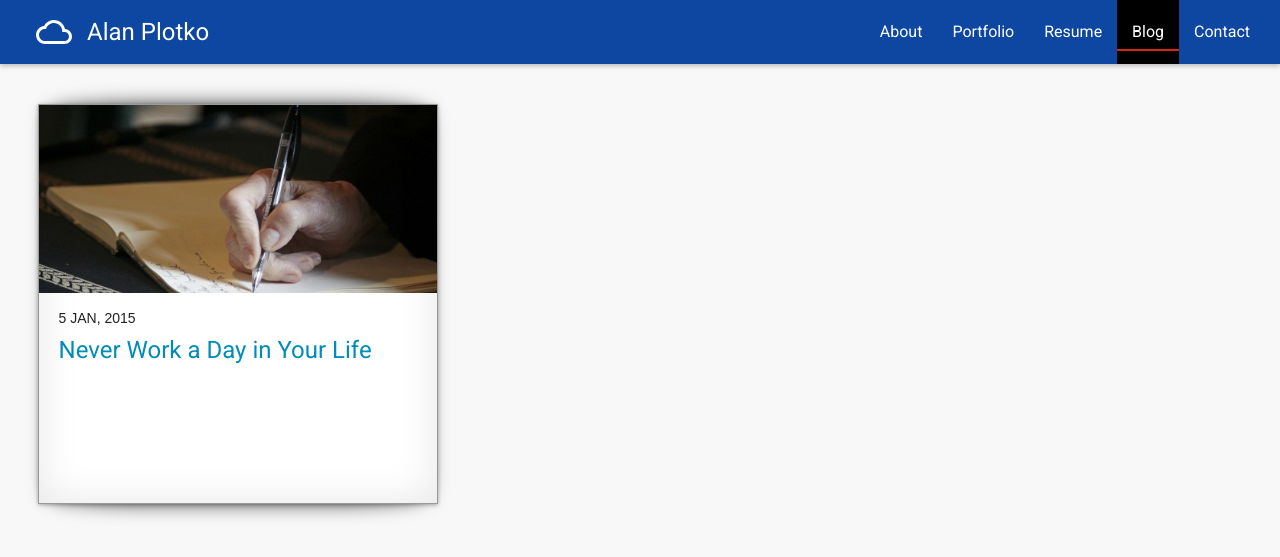
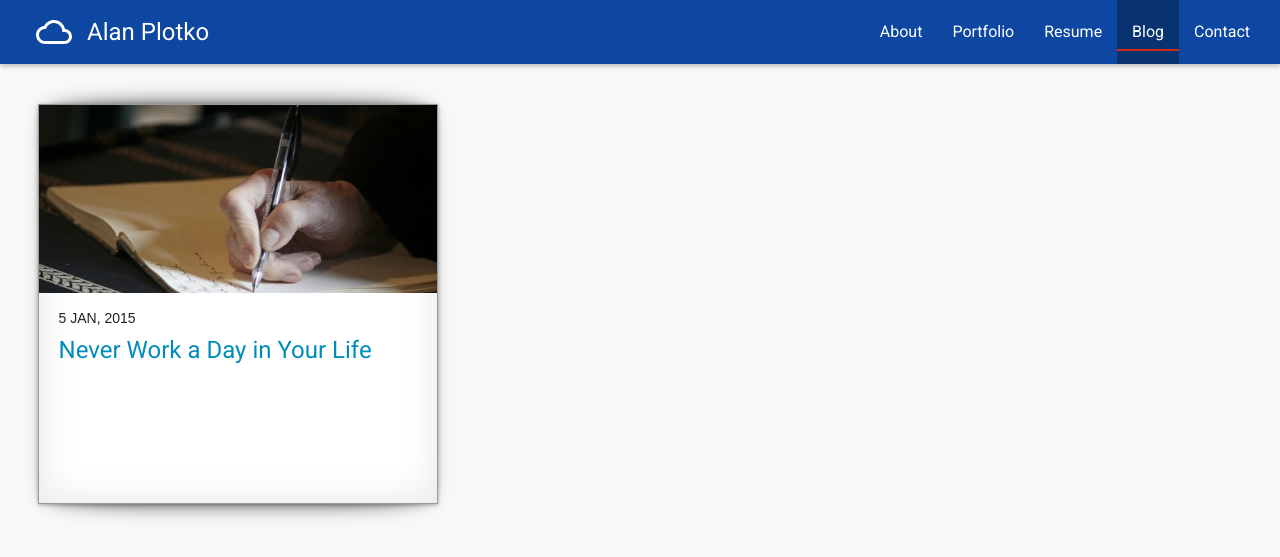
Before and after one commit to alanplotko/portfolio-blog, a Jekyll site: the page built from blog/index.html, in a window 1280 px wide. Shown: the top 557 px of the page. Built offline with Jekyll 4.4.1, drawn with Linux system fonts in a browser that asks for light colours.

Commit message:
Update navigation marker
- Decrease opacity of background color of current page's menu item
- Decrease opacity of background color when hovering over all menu items

```diff
--- a/assets/css/main.css
+++ b/assets/css/main.css
@@ -72,7 +72,7 @@ h1.cloud {
 }
 
 .top-bar-section ul.right li > a:hover {
-	background-color: #000!important;
+	background-color: rgba(0,0,0,0.3)!important;
 	color: #fff;
 }
 
@@ -85,7 +85,7 @@ h1.cloud {
 }
 
 .top-bar-section ul.right li.active > a {
-	background: #000!important;
+	background: rgba(0,0,0,0.3)!important;
 }
 
 .top-bar-section ul.right li div#underline {
```
